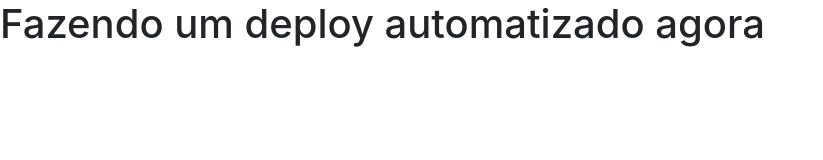
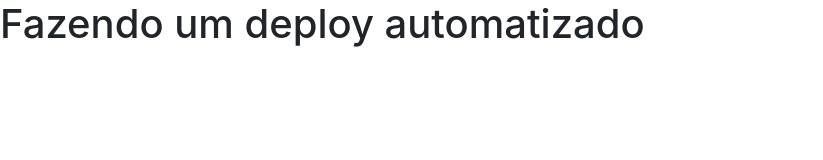
Before and after one commit to diegocintra18/testeDeployAutomatizado, a plain HTML site: page index.html in a window 1280 px wide. Shown: the whole page, without its empty margins (0-823 px from the left). Drawn offline with nearby package versions, Linux system fonts and the light colour scheme.

Commit message:
Update index.html

```diff
--- a/index.html
+++ b/index.html
@@ -11,7 +11,7 @@
     <title>Hello, world!</title>
   </head>
   <body>
-    <h1>Fazendo um deploy automatizado agora</h1>
+    <h1>Fazendo um deploy automatizado</h1>
 
     <!-- Optional JavaScript; choose one of the two! -->
 
```
